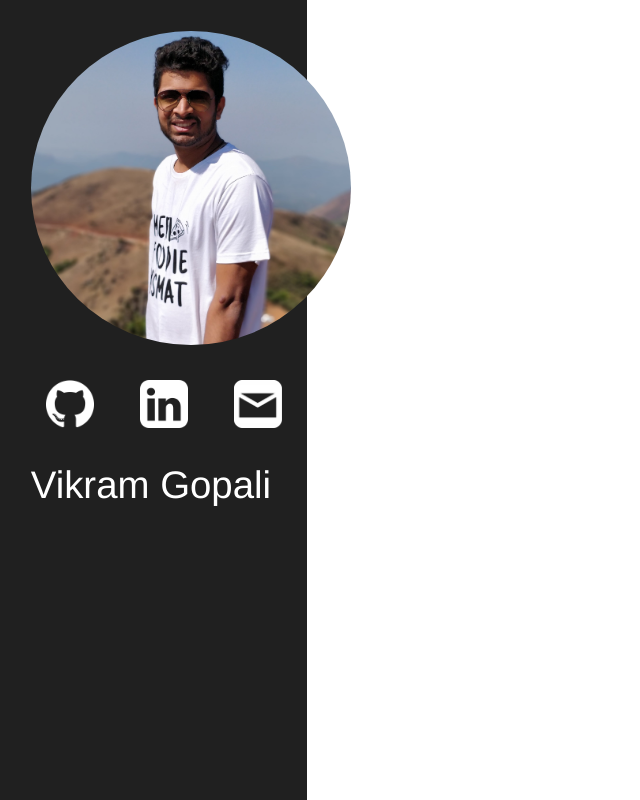
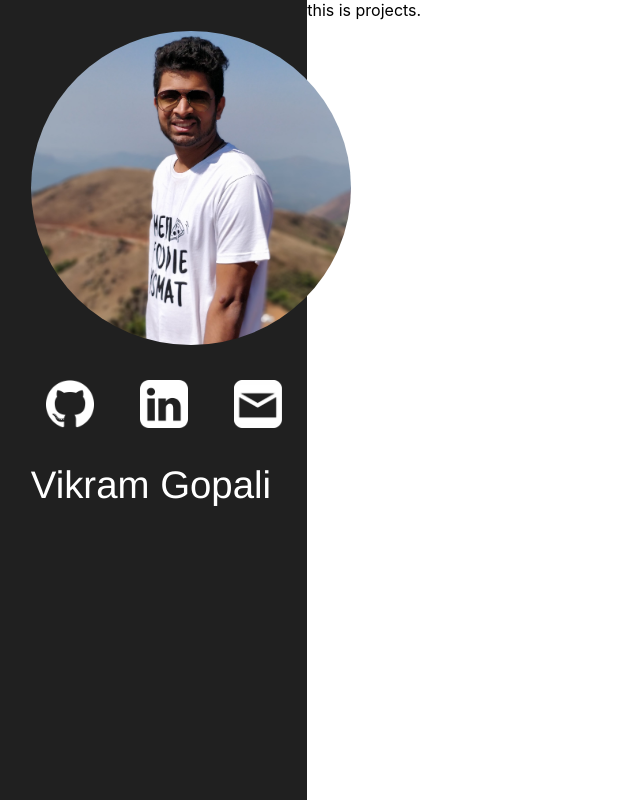
Before and after one commit to vikramgopali1970/Portfolio, a React app: page /projects in a window 1280 px wide. Shown: the whole page, without its empty margins (0-640 px from the left). Built offline with nearby package versions, Linux system fonts and the light colour scheme.

Commit message:
router issue fixed

```diff
--- /dev/null
+++ b/src/Components/Projects/Projects.js
@@ -0,0 +1,9 @@
+import React from 'react';
+
+const Projects = ()=>(
+    <div>
+        this is projects.
+    </div>
+);
+
+export default Projects;
--- /dev/null
+++ b/src/Components/Skills/Skills.js
@@ -0,0 +1,9 @@
+import React from 'react';
+
+const Skills = ()=>(
+    <div>
+        this is skills.
+    </div>
+);
+
+export default Skills;
--- a/src/Components/MainComponent/MainComponent.js
+++ b/src/Containers/MainComponent/MainComponent.js
@@ -2,8 +2,7 @@ import React from 'react';
 import './MainComponent.css';
 
 const Main = ()=>(
-    <div className="main">
-        This is main.
+    <div>
     </div>
 );
 
--- a/src/HOC/Router.js
+++ b/src/HOC/Router.js
@@ -1,10 +1,14 @@
 import React from 'react';
 import {Route, Switch} from "react-router-dom";
-import Main from '../Components/MainComponent/MainComponent';
+import Main from '../Containers/MainComponent/MainComponent';
+import Skills from '../Components/Skills/Skills';
+import Projects from '../Components/Projects/Projects';
 
 const Routes = () => (
     <Switch>
         <Route exact path='/' component={Main}/>
+        <Route exact path='/skills' component={Skills}/>
+        <Route exact path='/projects' component={Projects}/>
     </Switch>
 );
 
```
Also changed, not shown: src/Components/Skills/Skills.css (added), src/Containers/MainComponent/MainComponent.css (renamed from src/Components/MainComponent/MainComponent.css).
